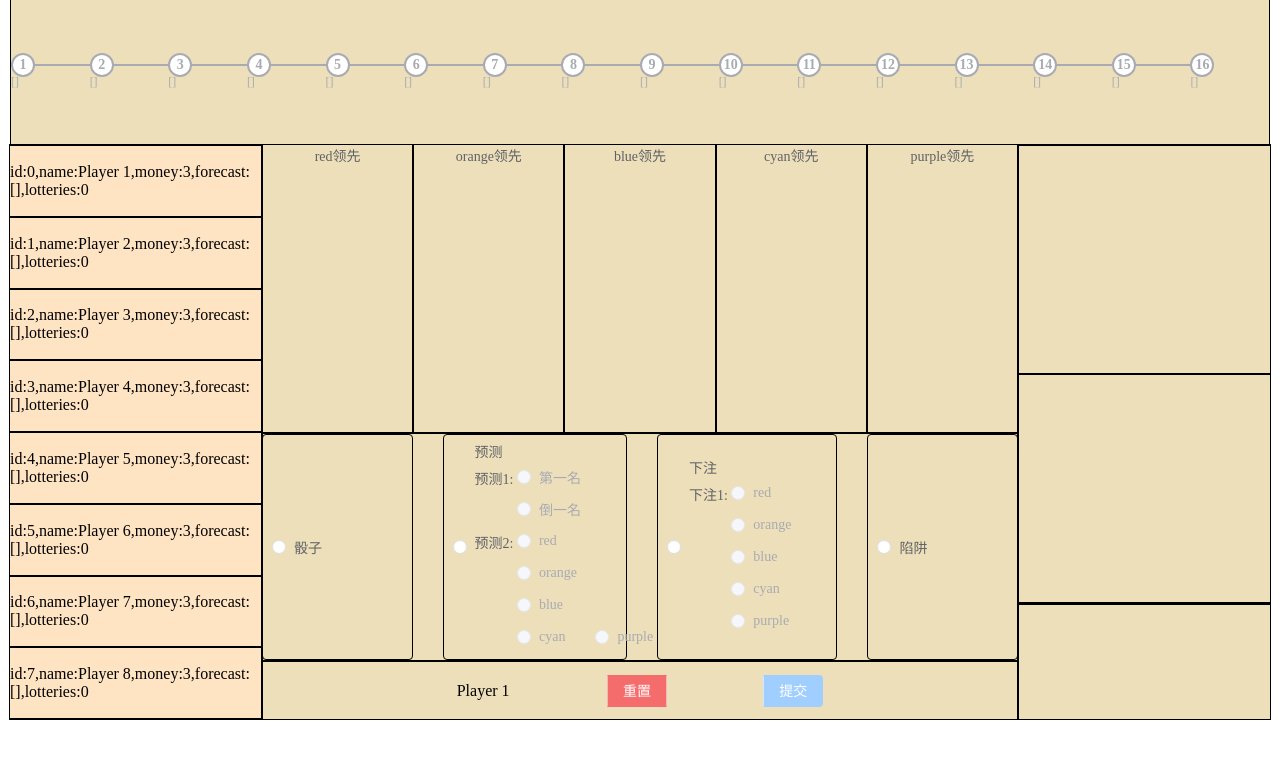
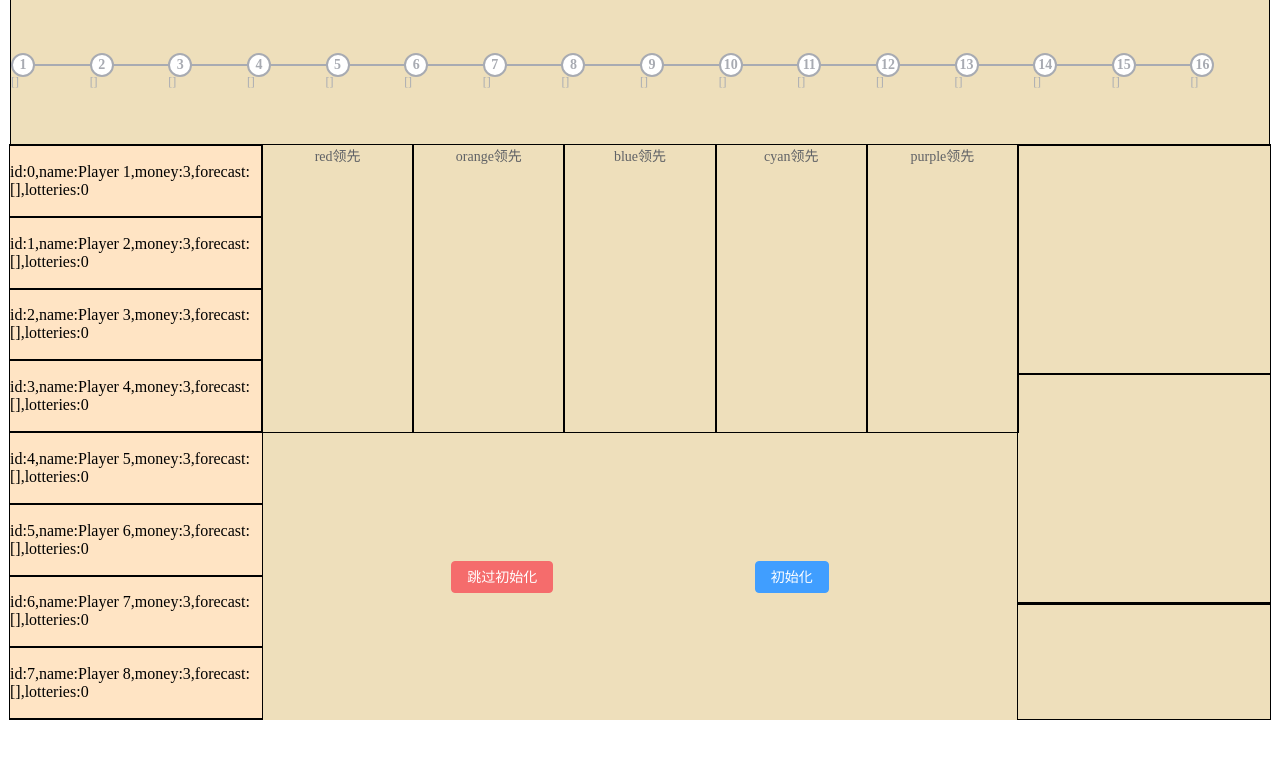
Before and after one commit to Siberia-Young/camel-race, a Vue app: page / in a window 1280 px wide. Shown: the top 758 px of the page. Built offline with nearby package versions, Linux system fonts and the light colour scheme.

Commit message:
初步完成陷阱操作，完善初始化和等待开始状态

```diff
--- a/src/views/HomeView.vue
+++ b/src/views/HomeView.vue
@@ -12,6 +12,35 @@
       </div>
       <div class="middle">
         <BetSection class="bet-section" :bet="bet" />
+        <div
+          class="initial-section"
+          v-if="globalState === 'initial' || globalState === 'wait'"
+        >
+          <el-button
+            type="danger"
+            @click="skipInitialize"
+            v-if="globalState === 'initial' || globalState === 'wait'"
+            >跳过初始化</el-button
+          >
+          <el-button
+            type="primary"
+            @click="initialize"
+            v-if="globalState === 'initial'"
+            >初始化</el-button
+          >
+          <el-button
+            type="warning"
+            @click="reInitialize"
+            v-if="globalState === 'wait'"
+            >重新初始化</el-button
+          >
+          <el-button
+            type="primary"
+            @click="confirmInitialize"
+            v-if="globalState === 'wait'"
+            >继续</el-button
+          >
+        </div>
         <div class="choose-section" v-if="globalState === 'running'">
           <el-radio-group class="choose" v-model="choose">
             <el-radio class="choose-item" label="1" border>
@@ -31,8 +60,8 @@
                     v-model="singleForecast.type"
                     :disabled="forecast_disabled || choose != '2'"
                   >
-                    <el-radio label="win">第一名</el-radio>
-                    <el-radio label="lose">倒一名</el-radio>
+                    <el-radio label="win">冠军</el-radio>
+                    <el-radio label="lose">垫底</el-radio>
                   </el-radio-group>
                 </div>
                 <div class="choose-item-info">
@@ -83,8 +112,44 @@
                 </div>
               </div>
             </el-radio>
-            <el-radio class="choose-item" label="4" border>
-              <div class="trap">陷阱</div>
+            <el-radio
+              class="choose-item"
+              label="4"
+              border
+              :disabled="trap_disabled"
+            >
+              <div class="trap">
+                陷阱
+                <div class="choose-item-info">
+                  陷阱1:
+                  <el-select
+                    v-model="singleTrap.cellId"
+                    placeholder="请选位置"
+                    size="small"
+                    :disabled="trap_disabled || choose != '4'"
+                  >
+                    <el-option
+                      v-for="item in Array.from(
+                        { length: this.raceMileage },
+                        (_, index) => index + 1
+                      )"
+                      :key="item"
+                      :label="item"
+                      :value="item"
+                    />
+                  </el-select>
+                </div>
+                <div class="choose-item-info">
+                  陷阱2:
+                  <el-radio-group
+                    v-model="singleTrap.type"
+                    :disabled="trap_disabled || choose != '4'"
+                  >
+                    <el-radio label="+1">+1</el-radio>
+                    <el-radio label="-1">-1</el-radio>
+                  </el-radio-group>
+                </div>
+              </div>
             </el-radio>
           </el-radio-group>
           <el-button-group class="operate">
@@ -98,7 +163,7 @@
             >
           </el-button-group>
         </div>
-        <div class="phased-section" v-if="globalState === 'wait'">
+        <div class="phased-section" v-if="globalState === 'settling'">
           <el-button type="primary" @click="comeon">继续</el-button>
         </div>
         <div class="finally-section" v-if="globalState === 'finished'">
@@ -130,7 +195,7 @@ export default {
   },
   data() {
     return {
-      globalState: "running", //info,initial,running,wait,finished
+      globalState: "initial", //info,initial,wait,running,settling,finished
       playerNum: 8,
       currentPlayer: 0,
       playerNames: [
@@ -150,6 +215,7 @@ export default {
       camelStates: [],
       forecast: [],
       bet: [],
+      trap: [],
       dices: [],
       diceStates: [],
 
@@ -162,6 +228,11 @@ export default {
       singleBet: {
         playerId: "",
         camelId: "",
+      },
+      singleTrap: {
+        type: "",
+        playerId: "",
+        cellId: "",
       },
     };
   },
@@ -178,6 +249,16 @@ export default {
         true
       );
     },
+    trap_disabled() {
+      let players = [];
+      this.trap.forEach((item) => {
+        players.push(item.playerId);
+      });
+      return (
+        this.trap.length >= this.playerNum ||
+        players.includes(this.currentPlayer)
+      );
+    },
     submit_disabled() {
       if (this.choose === "0") return true;
       else if (this.choose === "1") return this.dices.length === 0;
@@ -186,7 +267,8 @@ export default {
           this.singleForecast.type === "" || this.singleForecast.camelId === ""
         );
       else if (this.choose === "3") return this.singleBet.camelId === "";
-      else if (this.choose === "4") return false;
+      else if (this.choose === "4")
+        return this.singleTrap.cellId === "" || this.singleTrap.type === "";
       else return false;
     },
   },
@@ -232,6 +314,38 @@ export default {
     }
   },
   methods: {
+    skipInitialize() {
+      this.camelStates.forEach((camelState) => {
+        if (camelState.name === "black" || camelState.name === "white") {
+          camelState.position = this.raceMileage;
+        } else {
+          camelState.position = -1;
+        }
+      });
+      for (let i = 0; i < this.raceMileage; i++) {
+        this.raceStates[i].camels = [];
+      }
+      this.globalState = "running";
+    },
+    initialize() {
+      let diceArr = [0, 1, 2, 3, 4, 5, 6];
+      for (let i = 0; i < 7; i++) {
+        let index = Math.floor(Math.random() * diceArr.length);
+        let step = Math.floor(Math.random() * 3) + 1;
+        let id = diceArr[index];
+        diceArr.splice(index, 1);
+        this.camelRace(id, step);
+      }
+      this.globalState = "wait";
+    },
+    reInitialize() {
+      this.skipInitialize();
+      this.initialize();
+      this.globalState = "wait";
+    },
+    confirmInitialize() {
+      this.globalState = "running";
+    },
     reset() {
       this.choose = "0";
       this.singleForecast = {
@@ -252,15 +366,12 @@ export default {
       } else if (this.choose === "3") {
         this.makeBet();
       } else if (this.choose === "4") {
-        this.trap = [];
-        for (let i = 0; i < 3; i++) {
-          this.trap.push(Math.floor(Math.random() * 3) + 1);
-        }
+        this.setTrap();
       }
       this.reset();
       this.currentPlayer = (this.currentPlayer + 1) % this.playerNum;
 
-      if (this.globalState === "wait") {
+      if (this.globalState === "settling") {
         console.log("阶段结算环节");
         // 奖券结算
         this.lotterySettlement();
@@ -277,7 +388,6 @@ export default {
       }
     },
     comeon() {
-      this.globalState = "running";
       this.dices = [];
       this.diceStates = [];
       for (let i = 0; i < 6; i++) {
@@ -286,6 +396,7 @@ export default {
       this.bet.forEach((item) => {
         item.players = [];
       });
+      this.globalState = "running";
     },
     unveil() {
       this.globalState = "info";
@@ -435,7 +546,7 @@ export default {
       });
       this.dices.splice(index, 1);
       this.camelRace(id, step);
-      if (this.dices.length === 1) this.globalState = "wait";
+      if (this.dices.length === 1) this.globalState = "settling";
     },
     makeForecast() {
       if (
@@ -456,6 +567,13 @@ export default {
     makeBet() {
       if (this.bet[Number(this.singleBet.camelId)].players.length >= 4) return;
       this.bet[Number(this.singleBet.camelId)].players.push(this.currentPlayer);
+    },
+    setTrap() {
+      this.trap.push({
+        type: Number(this.singleTrap.type),
+        playerId: this.currentPlayer,
+        cellId: Number(this.singleTrap.cellId),
+      });
     },
   },
 };
@@ -519,6 +637,15 @@ export default {
 .bet-section {
   height: 50%;
   width: 100%;
+}
+
+.initial-section {
+  height: 50%;
+  width: 100%;
+  display: flex;
+  flex-direction: row;
+  justify-content: space-evenly;
+  align-items: center;
 }
 
 .choose-section {
```
Also changed, not shown: 1 other file (tests, documents, lock files or other folders).
